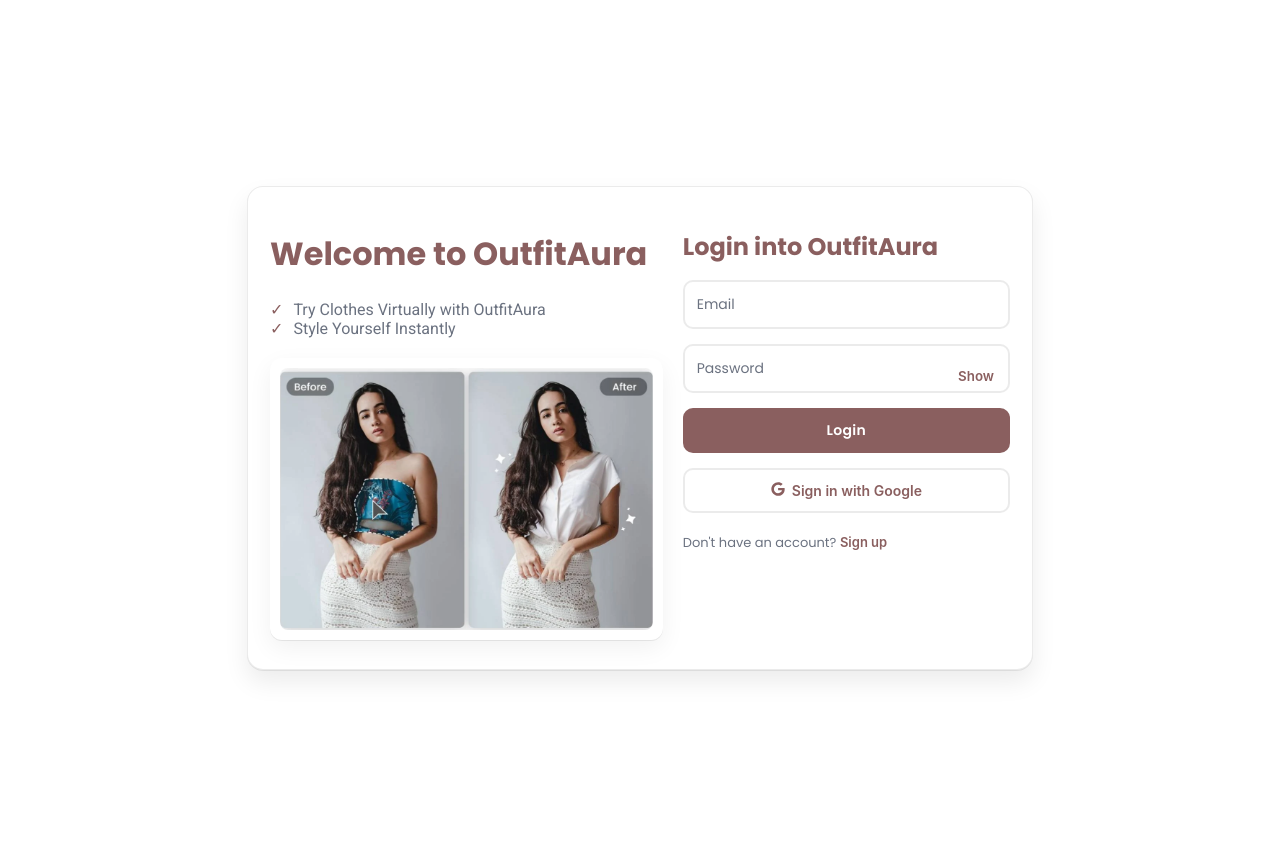
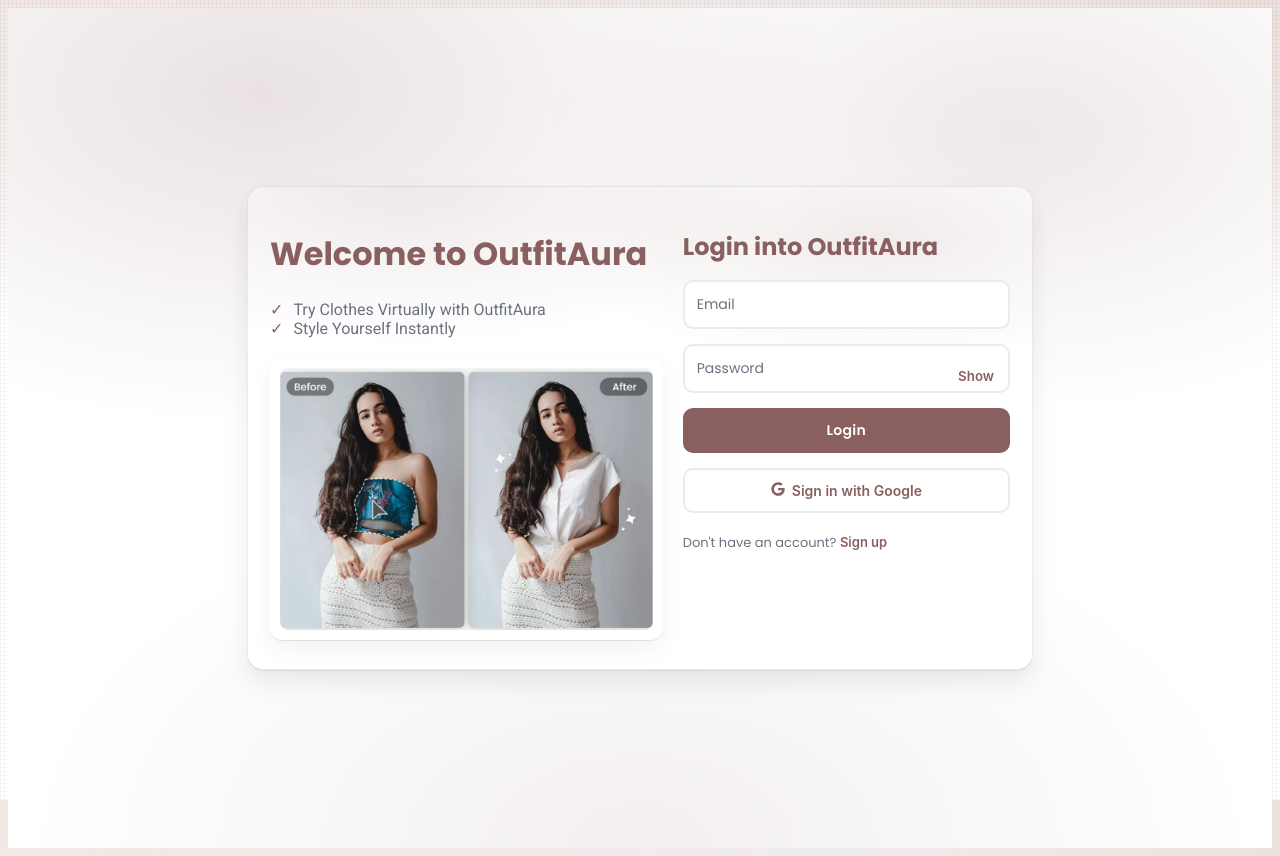
Before and after one commit to yasirwali1052/Final-Year-Project, a React (Vite) app in the folder OutfitAura/: page /login in a window 1280 px wide. Built offline with nearby package versions, Linux system fonts and the light colour scheme.

Commit message:
updated theme

```diff
--- a/OutfitAura/src/Components/Auth/Auth.css
+++ b/OutfitAura/src/Components/Auth/Auth.css
@@ -4,11 +4,18 @@
   justify-content: center;
   align-items: center;
   min-height: 100vh;
-  background: var(--bg);
+  /* Match global but with stronger focus around center */
+  background:
+    radial-gradient(900px 520px at 20% 10%, rgba(138,95,95,0.18), transparent 64%),
+    radial-gradient(820px 480px at 80% 15%, rgba(138,95,95,0.14), transparent 58%),
+    radial-gradient(1000px 600px at 50% 100%, rgba(138,95,95,0.10), transparent 62%),
+    var(--bg);
+  background-attachment: fixed;
   padding: 20px;
 }
 
 .login-card {
+  position: relative;
   display: grid;
   grid-template-columns: 1.2fr 1fr;
   gap: 20px;
@@ -21,6 +28,21 @@
   backdrop-filter: blur(8px);
   border: 1px solid var(--border);
 }
+
+/* Soft highlight ring to lift the card from the gradient */
+.login-card::before {
+  content: '';
+  position: absolute;
+  inset: -1px;
+  border-radius: 16px;
+  pointer-events: none;
+  background:
+    radial-gradient(520px 220px at 20% 0%, rgba(138,95,95,0.14), transparent 72%),
+    radial-gradient(460px 180px at 80% 10%, rgba(138,95,95,0.12), transparent 72%);
+  z-index: 0;
+}
+
+.login-card > * { position: relative; z-index: 1; }
 
 /* Slightly smaller for signup specifically */
 .signup-wrapper .login-card {
--- a/OutfitAura/src/Components/Footer/footer.css
+++ b/OutfitAura/src/Components/Footer/footer.css
@@ -1,12 +1,14 @@
 .footer {
-    background-color: #0d1b2a; /* Same as navbar */
-    color: #ffffff;
+    background:
+      linear-gradient(180deg, rgba(138,95,95,0.00), rgba(138,95,95,0.08) 60%),
+      var(--surface);
+    color: var(--text);
     text-align: center;
     padding: 15px 10px;
     font-size: 28px;
-
-
-  }
+    border-top: 1px solid var(--border);
+    backdrop-filter: saturate(120%) blur(6px);
+}
 
   .footer-content {
     max-width: 592px;
@@ -15,23 +17,25 @@
 
   .logo {
     font-size: 18px;
-    font-weight: 600;
+    font-weight: 800;
     margin-bottom: 8px;
+    color: var(--brand-brown);
   }
 
   .disclaimer {
     font-family: "Roboto", sans-serif;
     font-size: 16px;
-    opacity: 0.8;
+    opacity: 0.85;
     margin-bottom: 8px;
     line-height: 1.5;
-
+    color: var(--muted);
   }
 
   .copyright {
     font-family: "Roboto", sans-serif;
     font-size: 13px;
-    opacity: 0.7;
+    opacity: 0.75;
+    color: var(--muted);
   }
   @media (max-width: 320px){
     .disclaimer {
--- a/OutfitAura/src/Components/Home/home.css
+++ b/OutfitAura/src/Components/Home/home.css
@@ -3,7 +3,8 @@
 
 .home-page {
   min-height: auto;
-  background: var(--bg);
+  /* Let the global gradient show; avoid re-overriding */
+  background: transparent;
   padding-top: 78px; /* offset for fixed navbar (60px) + buffer */
 }
 
--- a/OutfitAura/src/Components/Navbar/navbar.css
+++ b/OutfitAura/src/Components/Navbar/navbar.css
@@ -5,7 +5,10 @@
 .navbar {
   display: flex;
   align-items: center;
-  background: var(--surface);
+  /* glassy surface that matches the page background */
+  background:
+    linear-gradient(180deg, rgba(138,95,95,0.10), rgba(138,95,95,0.04) 40%, rgba(138,95,95,0) 100%),
+    var(--surface);
   padding: 10px 20px;
   color: var(--text);
   position: fixed;
@@ -14,7 +17,8 @@
   left: 0;
   z-index: 1000;
   height: 60px;
-  box-shadow: 0 1px 0 var(--border);
+  border-bottom: 1px solid var(--border);
+  backdrop-filter: saturate(120%) blur(8px);
   justify-content: flex-start;
   gap: 32px;
 }
@@ -36,9 +40,9 @@
   font-weight: 900;
   letter-spacing: 2.2px;
   margin-right: 16px;
-  color: #4b2e2e;
+  color: var(--brand-brown);
   transition: text-shadow 0.3s ease, transform 0.2s ease;
-  text-shadow: 0 2px 0 rgba(0,0,0,0.2), 0 0 0.5px rgba(0,0,0,0.2);
+  text-shadow: 0 2px 0 rgba(0,0,0,0.12), 0 0 0.5px rgba(0,0,0,0.12);
   cursor: pointer;
 }
 
@@ -81,7 +85,7 @@
   height: 2px;
   bottom: -5px;
   left: 0;
-  background: #e5e7eb;
+  background: var(--border);
   transform: scaleX(0);
   transition: transform 0.3s ease;
 }
--- a/OutfitAura/src/index.css
+++ b/OutfitAura/src/index.css
@@ -8,6 +8,10 @@
   --muted: #6b7280; /* gray-500 */
   --border: rgba(0, 0, 0, 0.08);
   --brand-brown: #8a5f5f;
+  /* background accents (light) */
+  --bg-accent-1: #f2e8e5;
+  --bg-accent-2: #ebddd9;
+  --bg-accent-3: #f5eae6;
 }
 
 html[data-theme='dark'] {
@@ -17,14 +21,38 @@
   --muted: #9ca3af; /* gray-400 */
   --border: rgba(255, 255, 255, 0.08);
   --brand-brown: #e6d2c5;
+  /* background accents (dark) */
+  --bg-accent-1: #0a0e13;
+  --bg-accent-2: #11161d;
+  --bg-accent-3: #0f141b;
 }
 
 body {
   font-family: 'Poppins', sans-serif;
   font-size: 16px;
   color: var(--text);
-  background: var(--bg);
-  transition: background-color 0.25s ease, color 0.25s ease;
+  /* Layered, subtle theme-matching background */
+  background:
+    radial-gradient(1000px 600px at 10% -10%, var(--bg-accent-1), transparent 70%),
+    radial-gradient(900px 520px at 110% 0%, var(--bg-accent-2), transparent 62%),
+    radial-gradient(900px 560px at 50% 110%, var(--bg-accent-3), transparent 66%),
+    linear-gradient(180deg, rgba(138,95,95,0.14), rgba(138,95,95,0) 40%),
+    var(--bg);
+  background-attachment: fixed;
+  transition: background-color 0.25s ease, color 0.25s ease, background 0.25s ease;
+}
+
+/* Subtle texture overlay for depth */
+body::before {
+  content: '';
+  position: fixed;
+  inset: 0;
+  pointer-events: none;
+  background:
+    repeating-linear-gradient(90deg, rgba(0,0,0,0.03) 0 1px, transparent 1px 4px),
+    repeating-linear-gradient(0deg, rgba(0,0,0,0.025) 0 1px, transparent 1px 4px);
+  mix-blend-mode: normal;
+  z-index: -1;
 }
 
 h1, h2, h3 {
```
